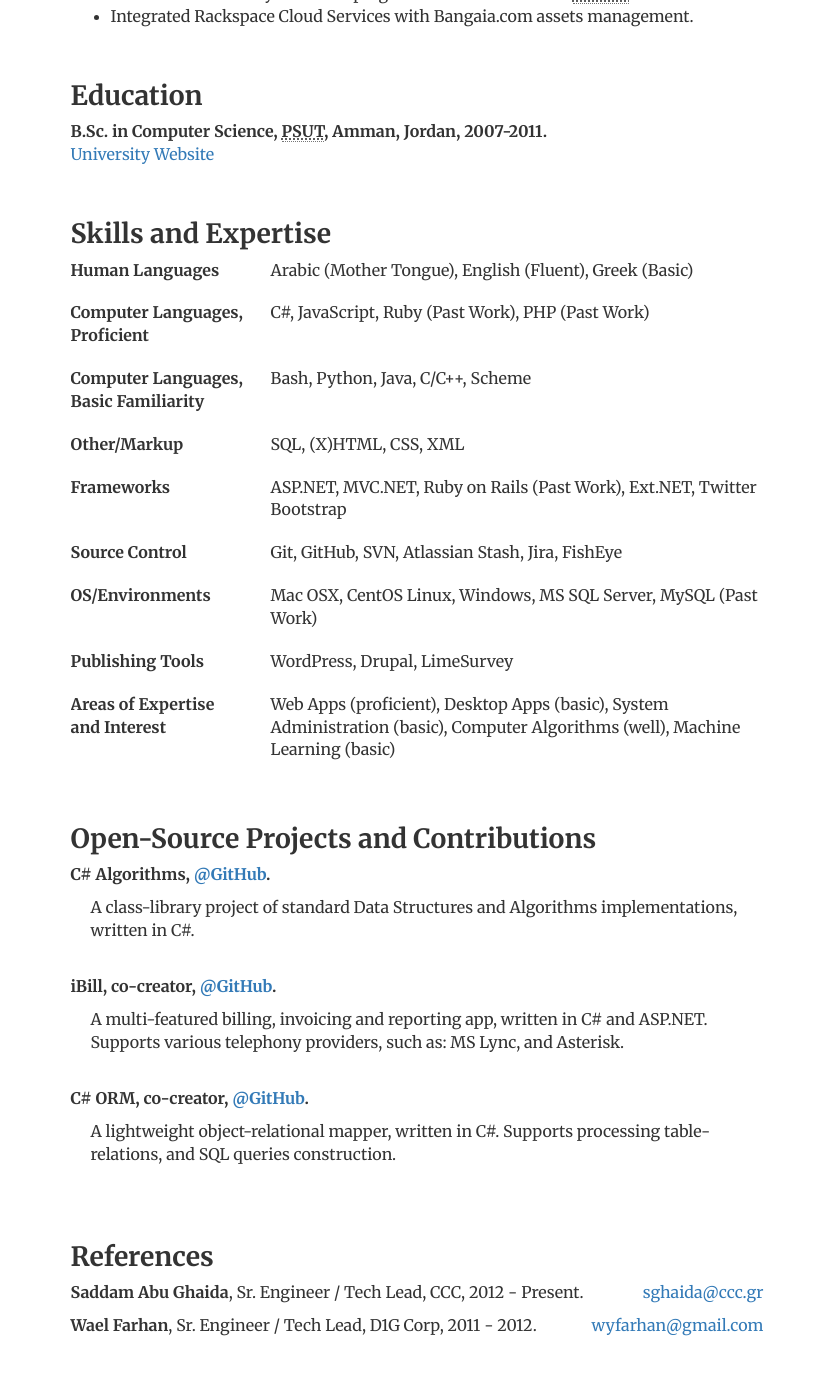
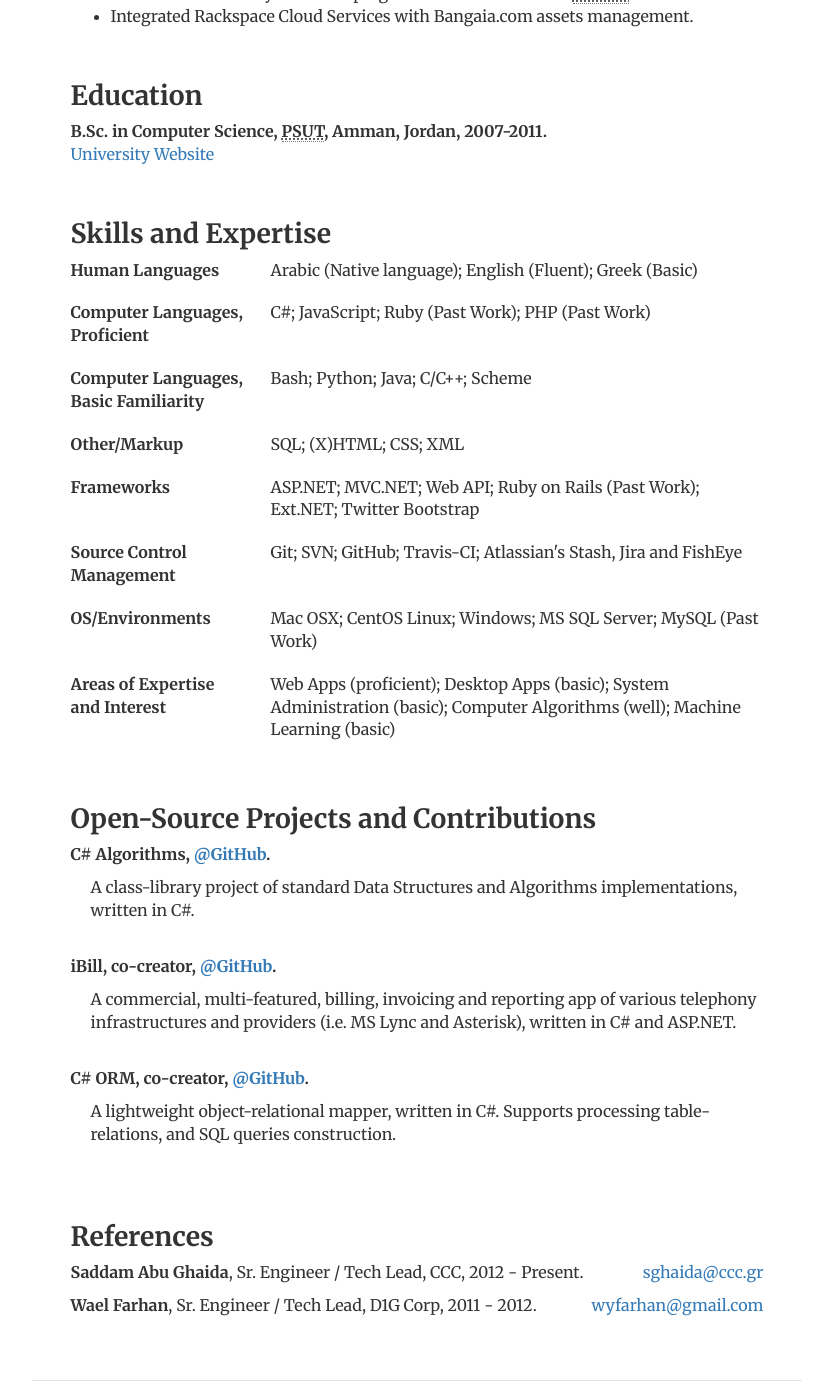
Before and after one commit to aalhour/aalhour.github.io, a Jekyll site: the page built from cv/index.html, in a window 1280 px wide and 1400 px high, scrolled down 910 px. Shown: the whole window, without its empty margins (223-1056 px from the left). Built offline with Jekyll 4.4.1, drawn with Linux system fonts in a browser that asks for light colours; some of the changed text lies outside the part shown.

Commit message:
CV update.

```diff
--- a/_data/projects.yml
+++ b/_data/projects.yml
@@ -8,7 +8,7 @@
   subtitle: "co-creator"
   linktitle: "@GitHub"
   link: "https://github.com/rnd-projects/ibill"
-  description: "A multi-featured billing, invoicing and reporting app, written in C# and ASP.NET. Supports various telephony providers, such as: MS Lync, and Asterisk."
+  description: "A commercial, multi-featured, billing, invoicing and reporting app of various telephony infrastructures and providers (i.e. MS Lync and Asterisk), written in C# and ASP.NET."
 
 - title: "C# ORM"
   subtitle: "co-creator"
--- a/cv/index.html
+++ b/cv/index.html
@@ -34,7 +34,7 @@
 	</p>
 	<ul>
 		<li>Full-stack involvement, using mainly C#, .NET, and JavaScript.</li>
-		<li>Co-developed a billing app for various telephony providers such as: MS Lync, and Asterisk. <a target="_blank" href="https://github.com/Software-Repos/iBill">@Github</a>.</li>
+		<li>Co-developed a distributed commercial billing app for various telephony providers (MS Lync &amp; Asterisk). <a target="_blank" href="https://github.com/Software-Repos/iBill">@Github</a>.</li>
 		<li>Developed an MVC web-app for managing the corporate contacts directory.</a></li>
 		<li>Designed and developed RESTful APIs for various in-house applications.</li>
 		<li>Developed a simple desktop app for simulating mail-phishing attacks.</li>
@@ -78,47 +78,42 @@
 	<h2>Skills and Expertise</h2>
 	<dl class="dl-horizontal">
 		<dt>Human Languages</dt>
-		<dd>Arabic (Mother Tongue), English (Fluent), Greek (Basic)</dd>
+		<dd>Arabic (Native language); English (Fluent); Greek (Basic)</dd>
 	</dl>
 
 	<dl class="dl-horizontal">
 		<dt>Computer Languages,<br />Proficient</dt>
-		<dd>C#, JavaScript, Ruby (Past Work), PHP (Past Work)</dd>
+		<dd>C#; JavaScript; Ruby (Past Work); PHP (Past Work)</dd>
 	</dl>
 
 	<dl class="dl-horizontal">
 		<dt>Computer Languages,<br />Basic Familiarity</dt>
-		<dd>Bash, Python, Java, C/C++, Scheme</dd>
+		<dd>Bash; Python; Java; C/C++; Scheme</dd>
 	</dl>
 
 	<dl class="dl-horizontal">
 		<dt>Other/Markup</dt>
-		<dd>SQL, (X)HTML, CSS, XML</dd>
+		<dd>SQL; (X)HTML; CSS; XML</dd>
 	</dl>
 
 	<dl class="dl-horizontal">
 		<dt>Frameworks</dt>
-		<dd>ASP.NET, MVC.NET, Ruby on Rails (Past Work), Ext.NET, Twitter Bootstrap</dd>
+		<dd>ASP.NET; MVC.NET; Web API; Ruby on Rails (Past Work); Ext.NET; Twitter Bootstrap</dd>
 	</dl>
 
 	<dl class="dl-horizontal">
-		<dt class="text-left">Source Control</dt>
-		<dd>Git, GitHub, SVN, Atlassian Stash, Jira, FishEye</dd>
+		<dt class="text-left">Source Control<br/>Management</dt>
+		<dd>Git; SVN; GitHub; Travis-CI; Atlassian's Stash, Jira and FishEye</dd>
 	</dl>
 
 	<dl class="dl-horizontal">
 		<dt>OS/Environments</dt>
-		<dd>Mac OSX, CentOS Linux, Windows, MS SQL Server, MySQL (Past Work)</dd>
-	</dl>
-
-	<dl class="dl-horizontal">
-		<dt>Publishing Tools</dt>
-		<dd>WordPress, Drupal, LimeSurvey</dd>
+		<dd>Mac OSX; CentOS Linux; Windows; MS SQL Server; MySQL (Past Work)</dd>
 	</dl>
 
 	<dl class="dl-horizontal">
 		<dt>Areas of Expertise<br/>and Interest</dt>
-		<dd>Web Apps (proficient), Desktop Apps (basic), System Administration (basic), Computer Algorithms (well), Machine Learning (basic)</dd>
+		<dd>Web Apps (proficient); Desktop Apps (basic); System Administration (basic); Computer Algorithms (well); Machine Learning (basic)</dd>
 	</dl>
 
 	<br />
```
Also changed, not shown: 1 other file.
